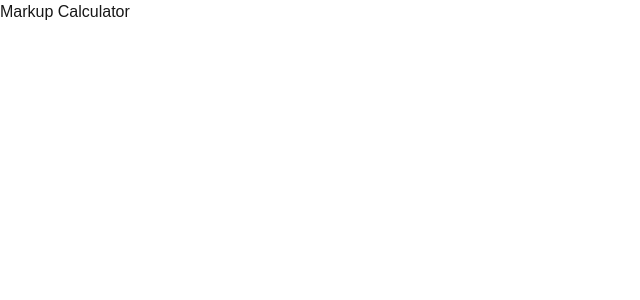
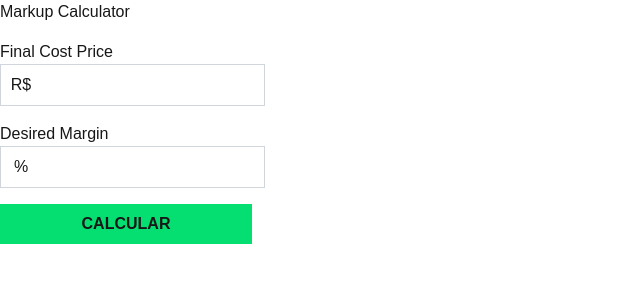
Before and after one commit to MarcosTag/Markup-Calculator, a Next.js app: page / in a window 1280 px wide. Shown: the top 300 px of the page, without its empty margins (0-640 px from the left). Built offline with nearby package versions, Linux system fonts and the light colour scheme.

Commit message:
:sparkles: feat: creation of the input and button components and their respective applications on the main page

```diff
--- a/src/app/page.tsx
+++ b/src/app/page.tsx
@@ -1,4 +1,10 @@
-import Image from "next/image";
+"use client";
+import { Buttons } from "@/components/Buttons";
+import { Inputs } from "@/components/Inputs";
+
+const inputChange = (e: React.ChangeEvent<HTMLInputElement>) => {
+  console.log(e.target.value);
+};
 
 export default function Home() {
   return (
@@ -6,6 +12,18 @@ export default function Home() {
       <div>
         <h1>Markup Calculator</h1>
       </div>
+
+      <Inputs
+        type="text"
+        legend="Final Cost Price"
+        id="cost-price"
+        prefix="R$"
+        onChange={inputChange}
+      />
+
+      <Inputs type="number" legend="Desired Margin" id="markup" prefix="%" />
+
+      <Buttons />
     </>
   );
 }
--- /dev/null
+++ b/src/components/Buttons/index.tsx
@@ -0,0 +1,9 @@
+export const Buttons = () => {
+  return (
+    <>
+      <button className="bg-green-400 color-green-900 h-10 w-63 mt-4 font-semibold">
+        CALCULAR
+      </button>
+    </>
+  );
+};
--- /dev/null
+++ b/src/components/Inputs/index.tsx
@@ -0,0 +1,40 @@
+interface InputsProps {
+  type: string;
+  legend: string;
+  id: string;
+  prefix?: string;
+  name?: string;
+  placeholder?: string;
+  value?: string | number;
+  onChange?: (e: React.ChangeEvent<HTMLInputElement>) => void;
+  disabled?: boolean;
+  required?: boolean;
+  autoFocus?: boolean;
+  readOnly?: boolean;
+}
+
+export const Inputs = (props: InputsProps) => {
+  return (
+    <>
+      <label htmlFor={props.id} className="inline-block mt-4">
+        {props.legend}
+      </label>
+
+      <div className="border-1 border-gray-300 w-max flex">
+        {props.prefix && (
+          <label htmlFor={props.id} className="w-10 p-2 text-center">
+            {props.prefix}
+          </label>
+        )}
+
+        <input
+          type={props.type}
+          className="p-2"
+          name=""
+          id={props.id}
+          onChange={props.onChange}
+        />
+      </div>
+    </>
+  );
+};
```
